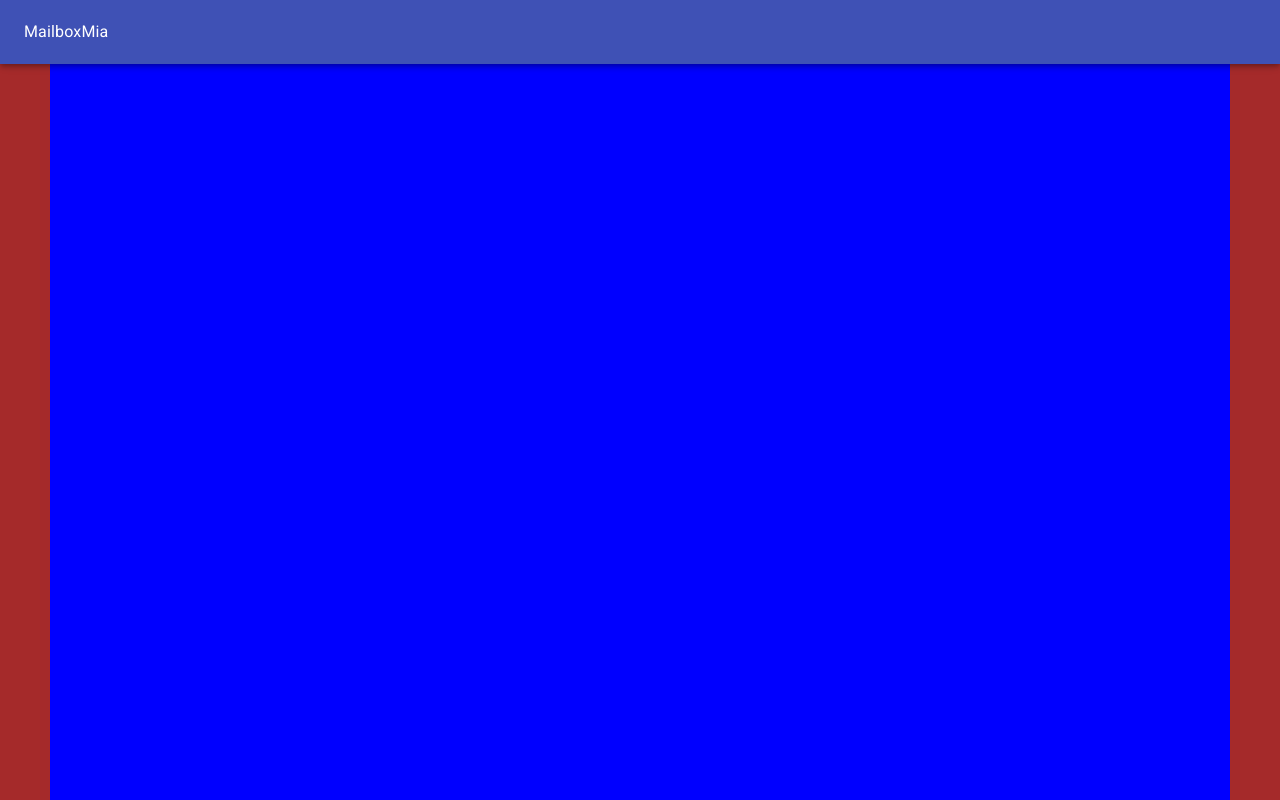
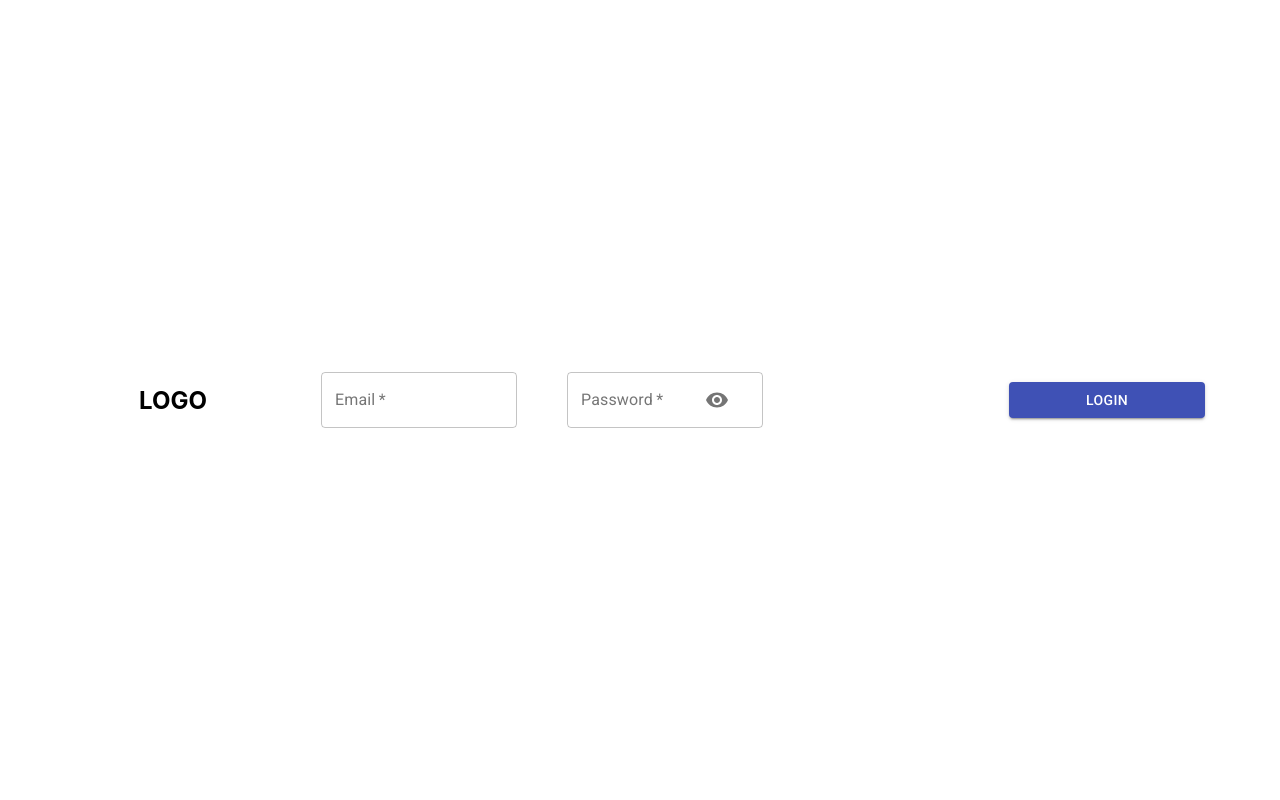
Before and after one commit to glevymayo/mailboxmia, a React (Create React App) app: page /admin in a window 1280 px wide. Built offline with nearby package versions, Linux system fonts and the light colour scheme.

Commit message:
Modificando los layouts

```diff
--- a/src/App.js
+++ b/src/App.js
@@ -12,23 +12,22 @@ import { AdminLayout } from './pages/layouts/admin-layout.component';
 import { SignIn } from './pages/app/sign-in/sign-in.component';
 import { SignUp } from './pages/app/sign-up/sign-up.component';
 import Main from './pages/web/main.component';
-import {WebLayout} from './pages/layouts/web-layout.components';
+import { WebLayout } from './pages/layouts/web-layout.components';
 
 const App = () => {
   const history = createBrowserHistory();
   return <div>
     <Router history={history}>
       <Switch>
-        <WebLayout>
-          <Switch>
-            <Route path='/web/main' exact component={Main} />
-          </Switch>
-        </WebLayout>
-
         <Route path='/admin' exact component={LoginAdmin} />
-
+        <Route path='/web/:path?' exact>
+          <WebLayout>
+            <Switch>
+              <Route path='/web/main' exact component={Main} />
+            </Switch>
+          </WebLayout>
+        </Route>
         <Route path='/admin/:path?' exact>
-
           <AdminLayout>
             <Switch>
               <Route path='/admin/home' exact component={HomepageAdmin} />
--- a/src/index.js
+++ b/src/index.js
@@ -9,8 +9,6 @@ import { Loading } from './components/loading/loading.component';
 
 //DENTRO DE PERSIST GATE DENERIA IR loading={<LoadingView>} que debe ser lo que muestra en loading. Investigar bien esto
 ReactDOM.render(
-
-
     <Provider store={store}>
       <PersistGate loading={<Loading />} persistor={persistor}>
         <App />
--- a/src/pages/layouts/admin-layout.component.jsx
+++ b/src/pages/layouts/admin-layout.component.jsx
@@ -10,8 +10,8 @@ export const AdminLayout = (props) => {
     const classes = useStyles();
 
     return (
-    <div className="container">
-        <div className="top-nav-container">
+    <div className="admin-layout-container">
+        <div className="admin-layout-top-nav-container">
             <AppBar>
                 <Toolbar>
                     <Typography color="inherit">MailboxMia</Typography>
@@ -19,11 +19,11 @@ export const AdminLayout = (props) => {
             </AppBar>
             <div className={classes.offset}></div>
         </div>
-        <div className="main-container">
-            <div className="menu-container">
+        <div className="admin-layout-main-container">
+            <div className="admin-layout-menu-container">
                 <AdminMenu />
             </div>
-            <div className="content-container">
+            <div className="admin-layout-content-container">
                 {props.children}
             </div>
         </div>
--- a/src/pages/layouts/admin-layout.styles.scss
+++ b/src/pages/layouts/admin-layout.styles.scss
@@ -3,7 +3,7 @@ body{
 }
 
 
-.container{
+.admin-layout-container{
     display: flex;
     flex:1;
     flex-direction: column;
@@ -11,11 +11,11 @@ body{
     align-items: stretch;
 }
 
-.top-nav-container{
+.admin-layout-top-nav-container{
     display: flex;
 }
 
-.main-container{
+.admin-layout-main-container{
     display: flex;
     flex:1;
     flex-direction: row;
@@ -26,14 +26,14 @@ body{
     align-self: stretch;
 }
 
-.menu-container{
+.admin-layout-menu-container{
     display: flex;
     flex-direction: column;
     flex: 1;
     align-self: stretch;
 }
 
-.content-container{
+.admin-layout-content-container{
     display: flex;
     flex-direction: column;
     flex: 6;
--- a/src/pages/layouts/web-layout.components.jsx
+++ b/src/pages/layouts/web-layout.components.jsx
@@ -10,8 +10,8 @@ export const WebLayout = (props) => {
     const classes = useStyles();
 
     return (
-        <div className="container">
-            <div className="top-nav-container">
+        <div className="web-layout-container">
+            <div className="web-layout-top-nav-container">
                 <AppBar>
                     <Toolbar>
                         <Typography color="inherit">MailboxMia</Typography>
@@ -19,7 +19,7 @@ export const WebLayout = (props) => {
                 </AppBar>
                 <div className={classes.offset}></div>
             </div>
-            <div className="content">
+            <div className="web-layout-content">
                 {props.children}
             </div>
         </div>
--- a/src/pages/layouts/web-layout.styles.scss
+++ b/src/pages/layouts/web-layout.styles.scss
@@ -1,25 +1,23 @@
 body > #root > div {
     height: 100vh;
     margin: 0;
-    padding: 0;
   }
 
-.container{
+.web-layout-container{
     display: flex;
     flex-direction: column;
     justify-content: flex-start;
-    align-items: stretch;
+    align-items: flex-start;
     background-color: brown;
 }
 
-.top-nav-container{
+.web-layout-top-nav-container{
     display: flex;
 }
 
-.content{
+.web-layout-content{
     display: flex;
-    flex:1;
-    justify-content: flex-start;
-    align-self: stretch;
+    flex-direction: column;
     background-color: blue;
+    border: 1px solid black
 }
--- a/src/pages/web/main.component.jsx
+++ b/src/pages/web/main.component.jsx
@@ -1,11 +1,11 @@
 import React from 'react';
 import background from './imgs/mailbox_usa.jpg';
+import './web.styles.scss';
 
 const Main = () => {
     return (
-        <div className="main-container">
-            <img src={background} alt="" width="100%" height="100%" />
-        </div>
+
+           <h1 className="test">foto</h1>
     );
 };
 
--- a/src/pages/web/web.styles.scss
+++ b/src/pages/web/web.styles.scss
@@ -2,5 +2,4 @@
 
 .main-container{
     display: flex;
-    flex: 1;
 }
```
